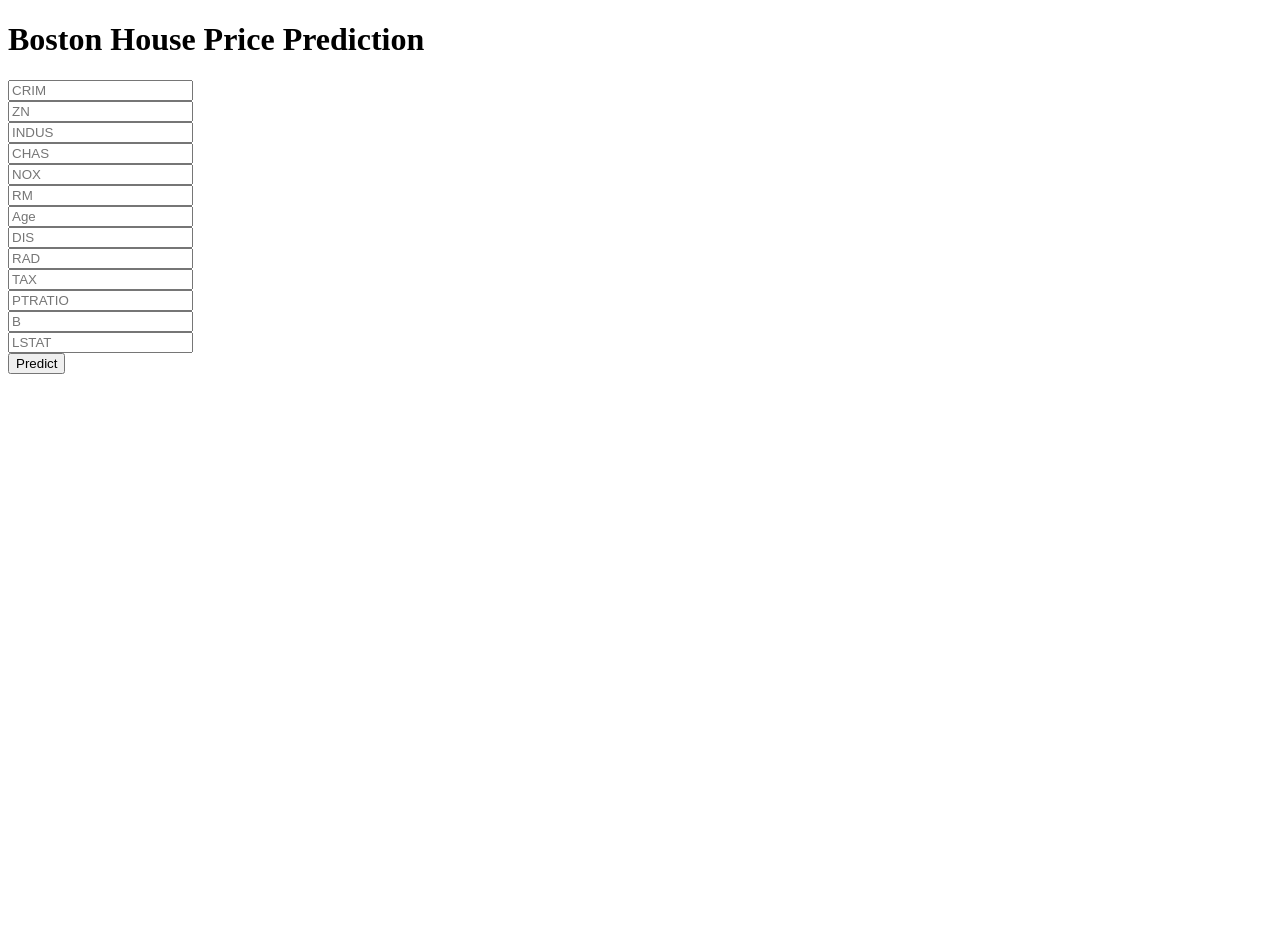
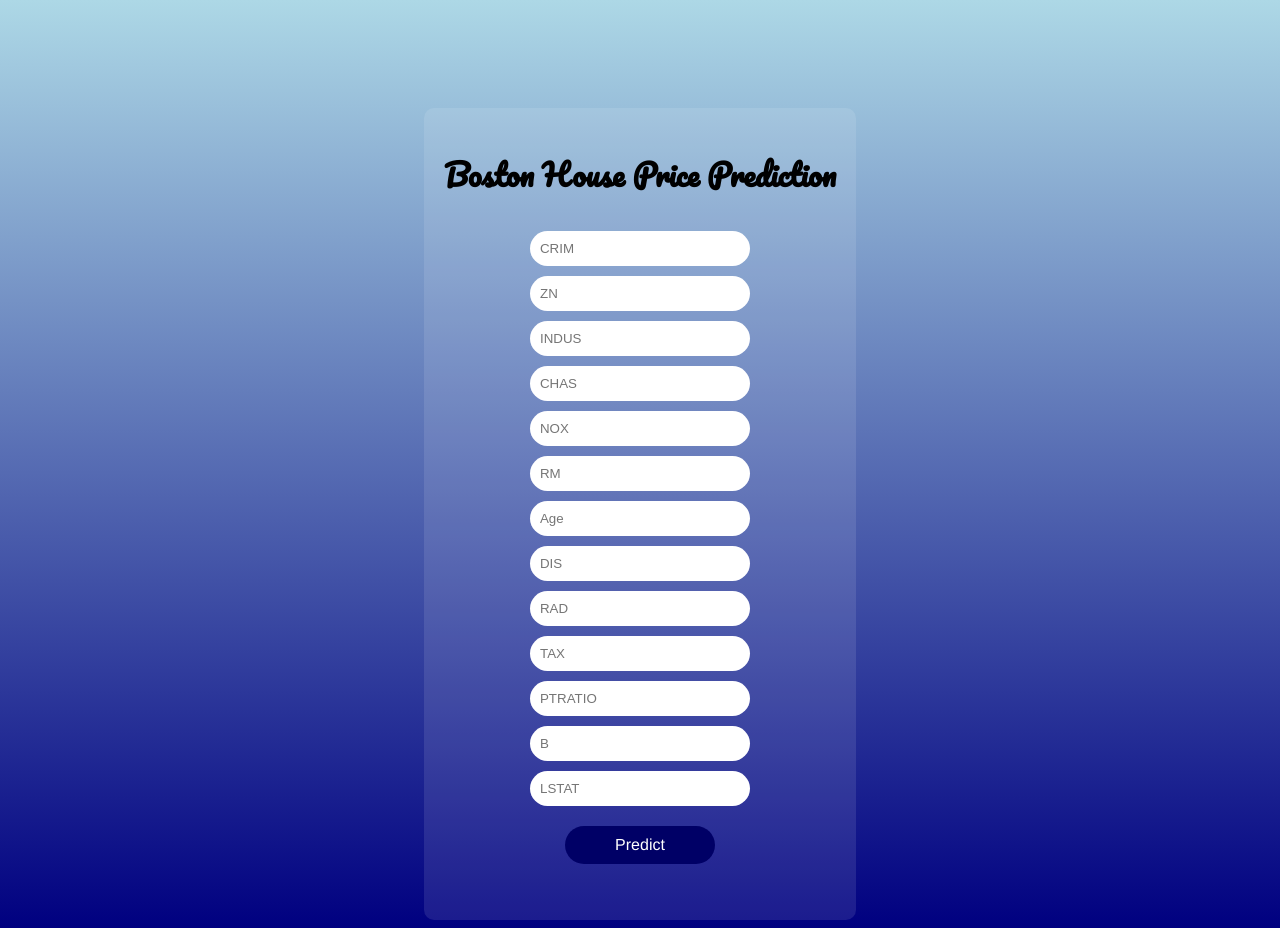
Before and after one commit to Gurmancheema/BostonHousePricing, a Flask app: page / in a window 1280 px wide. Before the commit the page ends 374 px from the top, so only its background shows below. Run offline with Flask 3, Linux system fonts and the light colour scheme; parts of the project's set-up code (start-up, migrations or seed data) failed here and were passed over.

Commit message:
Changes made to front-end UI.

```diff
--- a/templates/home.html
+++ b/templates/home.html
@@ -1,5 +1,5 @@
 <!DOCTYPE html>
-<html >
+<html>
 
 <head>
   <meta charset="UTF-8">
@@ -8,8 +8,54 @@
   <link href='https://fonts.googleapis.com/css?family=Arimo' rel='stylesheet' type='text/css'>
   <link href='https://fonts.googleapis.com/css?family=Hind:300' rel='stylesheet' type='text/css'>
   <link href='https://fonts.googleapis.com/css?family=Open+Sans+Condensed:300' rel='stylesheet' type='text/css'>
+  <style>
+    body {
+      background: linear-gradient(to bottom, lightblue, navy);
+      font-family: 'Helvetica', sans-serif;
+      color: white;
+      text-align: center;
+    }
 
+    .login {
+      background-color: rgba(255, 255, 255, 0.1);
+      border-radius: 10px;
+      padding: 20px;
+      margin-top: 100px;
+      display: inline-block;
+    }
 
+    .login h1 {
+      font-family: 'Pacifico', cursive;
+      font-size: 30px;
+      color: black;
+      margin-bottom: 30px;
+    }
+
+    .login input[type="text"] {
+      width: 200px;
+      padding: 10px;
+      border: none;
+      border-radius: 20px;
+      margin-bottom: 10px;
+    }
+
+    .login button[type="submit"] {
+      width: 150px;
+      padding: 10px;
+      border: none;
+      border-radius: 20px;
+      margin-top: 10px;
+      background-color: #000066;
+      color: white;
+      font-family: 'Arimo', sans-serif;
+      font-size: 16px;
+      cursor: pointer;
+    }
+
+    .login button[type="submit"]:hover {
+      background-color: #0000cc;
+    }
+  </style>
 </head>
 
 <body>
@@ -17,7 +63,7 @@
     <h1>Boston House Price Prediction</h1>
 
     <!-- Main Input For Receiving Query to our ML -->
-    <form action="{{ url_for('predict')}}"method="post">
+    <form action="{{ url_for('predict')}}" method="post">
       <input type="text" name="CRIM" placeholder="CRIM" required="required" /><br>
       <input type="text" name="ZN" placeholder="ZN" required="required" /><br>
       <input type="text" name="INDUS" placeholder="INDUS" required="required" /><br>
@@ -32,15 +78,11 @@
       <input type="text" name="B" placeholder="B" required="required" /><br>
       <input type="text" name="LSTAT" placeholder="LSTAT" required="required" /><br>
 
-
-
       <button type="submit" class="btn btn-primary btn-block btn-large">Predict</button>
     </form>
 
     <br>
     <br>
-
-
   </div>
   {{prediction_text}}
 
```
Lines whose indentation alone changed are shown as unchanged.
